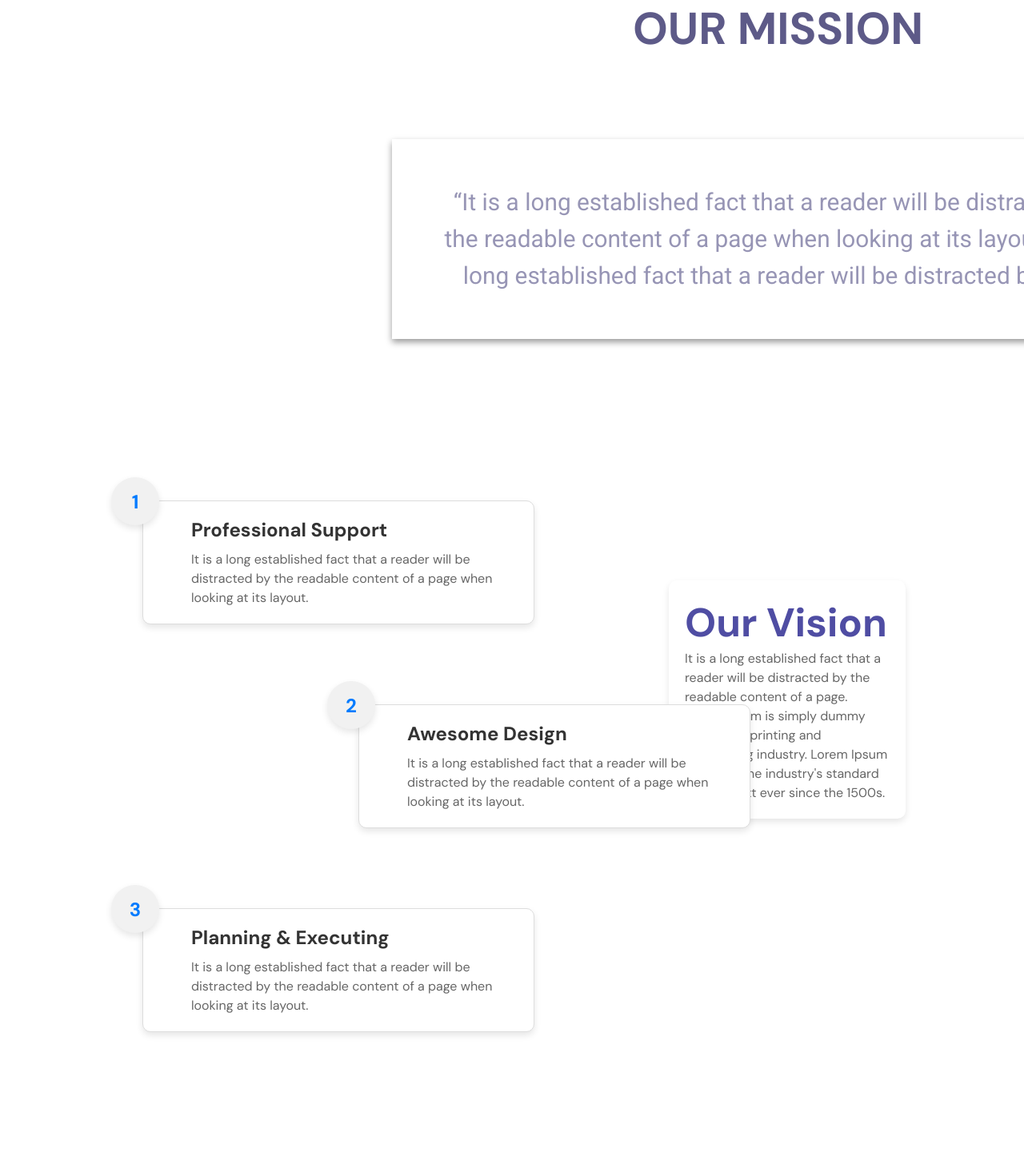
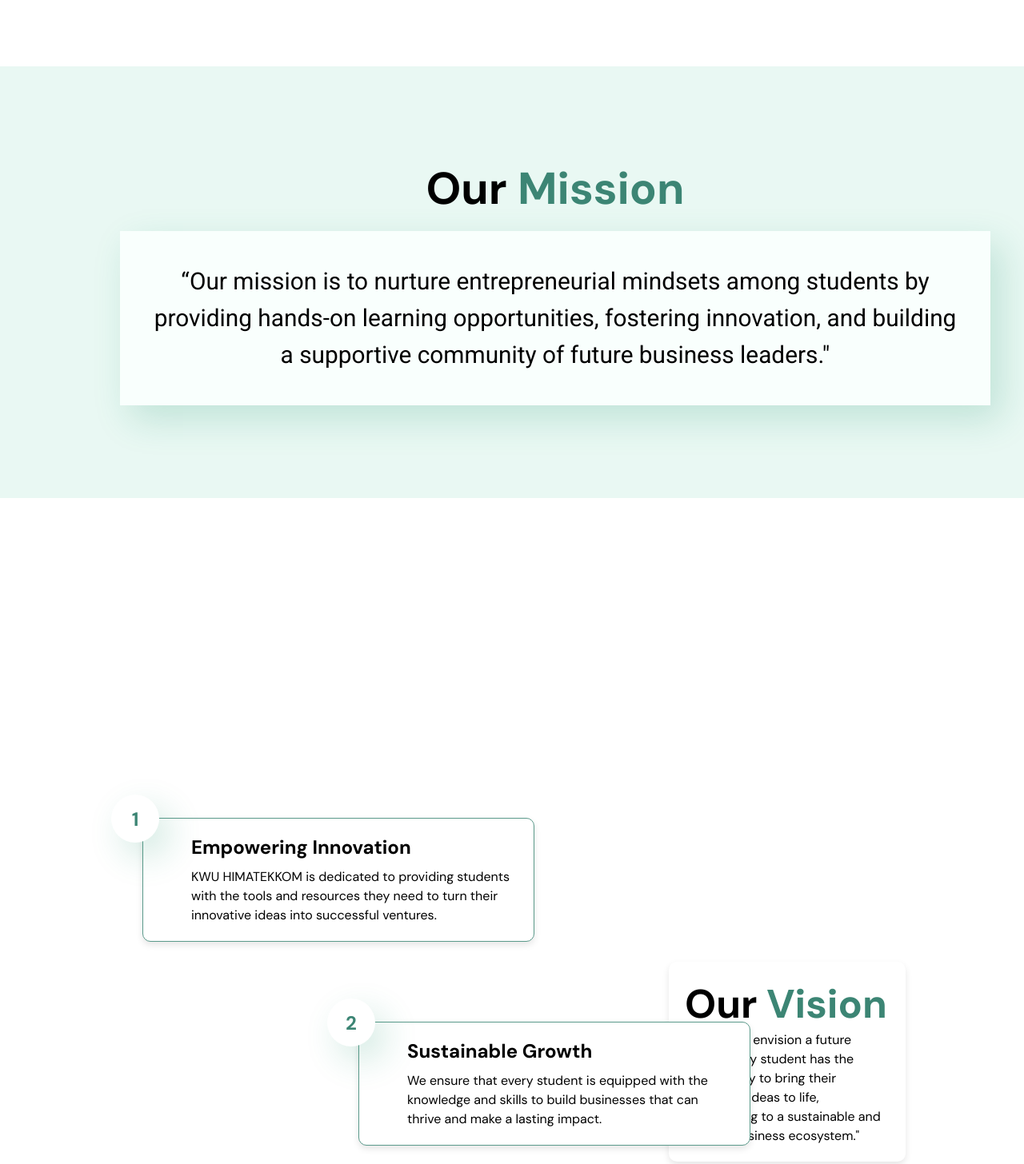
Before and after one commit to Pqlmao/Himatekkom-Web-divisi-Kewirausahaan-aboutpage, a plain HTML site: page index.html in a window 1280 px wide. Shown: the part 1259-2715 px from the top of the page at 80% size. Drawn offline with Linux system fonts and the light colour scheme.

Commit message:
second commit

```diff
--- a/index.html
+++ b/index.html
@@ -14,8 +14,8 @@
     <div class="header">
       <div class="headerbox">
         <div class="logo">
-          <img class="logopic" src="/asset/Group 5.1.png" />
-          <img class="logotext" src="/asset/LOGO.png" />
+          <img class="logopic" src="/asset/LOGOHIMATEKKOMm.png" />
+          <img class="logotext" src="/asset/HIMATEKKOM ITS.png" />
         </div>
         <div class="nav">
           <a href="index.html" class="active">Home</a>
@@ -28,29 +28,31 @@
       </div>
     </div>
     <div class="T1">
-      <h1>Himatekkom</h1>
+      <h1>
+        <span class="kwu-hima">KWU Hima</span><span class="tekkom">tekkom</span>
+      </h1>
       <p>
-        Lorem ipsum dolor sit amet consectetur adipiscing eli mattis sit
-        phasellus mollis sit aliquam sit nullam neque ultrices
+        Fostering innovation and business skills through hands-on programs and
+        events.
       </p>
     </div>
     <div class="images">
       <div class="image">
-        <img src="/asset/Image icon.png" alt="Image 1" />
+        <img src="/asset/Image Placeholder (1).png" alt="Image 1" />
       </div>
       <div class="image">
-        <img src="/asset/Image icon.png" alt="Image 2" />
+        <img src="/asset/Image Placeholder.png" alt="Image 2" />
       </div>
       <div class="image">
-        <img src="/asset/Image icon.png" alt="Image 3" />
+        <img src="/asset/Image Placeholder (2).png" alt="Image 3" />
       </div>
     </div>
     <div class="T2">
-      <h2>OUR MISSION</h2>
+      <h2><span class="our">Our</span><span class="mission"> Mission</span></h2>
       <p>
-        “It is a long established fact that a reader will be distracted by the
-        readable content of a page when looking at its layout. It is a long
-        established fact that a reader will be distracted by the.”
+        “Our mission is to nurture entrepreneurial mindsets among students by
+        providing hands-on learning opportunities, fostering innovation, and
+        building a supportive community of future business leaders."
       </p>
     </div>
 
@@ -59,54 +61,55 @@
         <div class="poin">
           <div class="circle">1</div>
           <div class="content">
-            <h3>Professional Support</h3>
+            <h3>Empowering Innovation</h3>
             <p>
-              It is a long established fact that a reader will be distracted by
-              the readable content of a page when looking at its layout.
+              KWU HIMATEKKOM is dedicated to providing students with the tools
+              and resources they need to turn their innovative ideas into
+              successful ventures.
             </p>
           </div>
         </div>
 
         <div class="poin2">
-          <div class="circle">2</div>
+          <div class="circle2">2</div>
           <div class="content">
-            <h3>Awesome Design</h3>
+            <h3>Sustainable Growth</h3>
             <p>
-              It is a long established fact that a reader will be distracted by
-              the readable content of a page when looking at its layout.
+              We ensure that every student is equipped with the knowledge and
+              skills to build businesses that can thrive and make a lasting
+              impact.
             </p>
           </div>
         </div>
 
         <div class="poin">
-          <div class="circle">3</div>
+          <div class="circle3">3</div>
           <div class="content">
-            <h3>Planning & Executing</h3>
+            <h3>Collaboration & Mentorship</h3>
             <p>
-              It is a long established fact that a reader will be distracted by
-              the readable content of a page when looking at its layout.
+              We connect students with mentors, industry professionals, and
+              fellow entrepreneurs to create a supportive network that helps
+              them grow and succeed in their entrepreneurial journeys.
             </p>
           </div>
         </div>
       </div>
       <div class="vision">
-        <h2>Our Vision</h2>
+        <h2>
+          <span class="our2">Our</span><span class="visiontxt"> Vision</span>
+        </h2>
         <p>
-          It is a long established fact that a reader will be distracted by the
-          readable content of a page.
-        </p>
-        <p>
-          Lorem Ipsum is simply dummy text of the printing and typesetting
-          industry. Lorem Ipsum has been the industry's standard dummy text ever
-          since the 1500s.
+          Vision: "We envision a future where every student has the opportunity
+          to bring their innovative ideas to life, contributing to a sustainable
+          and thriving business ecosystem."
         </p>
       </div>
     </div>
     <div class="footer">
       <div class="logo-section">
         <div class="logo-info">
-          <div class="logo">LOGO</div>
-          <div class="logo-description">lorem ipsum dolor sit amet sit</div>
+          <img class="logopic" src="/asset/LOGOHIMATEKKOMm.png" />
+          <img class="logotext" src="/asset/HIMATEKKOM ITS.png" />
         </div>
         <div class="social-icons">
           <div class="icon">
--- a/styles.css
+++ b/styles.css
@@ -68,7 +68,7 @@ body {
   align-items: center;
   gap: 8px;
   border-radius: 30px;
-  background: var(--Neutral-Colors-Headings-Black, #5d5a88);
+  background: var(--Neutral-Colors-Headings-Black, #3c8574);
   color: #ffffff;
   font-family: "DM Sans";
 }
@@ -81,6 +81,16 @@ body {
   gap: 10px;
 }
 
+.logopic {
+  width: 36px;
+  height: auto;
+}
+
+.logotext {
+  width: 193px;
+  height: auto;
+}
+
 .T1 {
   width: 574px;
   height: 147px;
@@ -89,7 +99,6 @@ body {
 }
 
 .T1 h1 {
-  color: var(--Neutral-Colors-Headings-Black, #5d5a88);
   font-feature-settings: "liga" off, "clig" off;
   font-family: "DM Sans";
   font-size: 56px;
@@ -98,8 +107,16 @@ body {
   line-height: 66px;
 }
 
+.kwu-hima {
+  color: black;
+}
+
+.tekkom {
+  color: #3c8574;
+}
+
 .T1 p {
-  color: var(--Neutral-Colors-Headings-Black, #9795b5);
+  color: var(--Neutral-Colors-Headings-Black, black);
   font-feature-settings: "liga" off, "clig" off;
   font-family: "DM Sans";
   font-size: 18px;
@@ -123,42 +140,47 @@ body {
   box-shadow: 0 4px 8px rgba(0, 0, 0, 0.1);
   display: flex;
   position: absolute;
+  overflow: hidden; /* Ensures image fits within rounded corners */
 }
 
 .image:nth-child(1) {
   top: -200px;
-  right: 100px;
-  z-index: 1;
+  right: -80px;
+  z-index: 2;
 }
 
 .image:nth-child(2) {
   top: -380px;
-  right: -250px;
-  z-index: 2;
+  right: -380px;
+  z-index: 1;
 }
 
 .image:nth-child(3) {
   top: 100px;
-  right: -400px;
+  right: -500px;
   z-index: 3;
 }
 
 .image img {
-  width: 60px;
-  height: 60px;
-  object-fit: contain;
-  border-radius: 50%;
+  width: 100%; /* Make the image take the full width of the container */
+  height: 100%; /* Make the image take the full height of the container */
+  object-fit: cover; /* Ensures the image covers the container while keeping its aspect ratio */
+  border-radius: 0; /* Removes the circular border */
 }
 
 .T2 {
-  width: 965px;
-  height: 223px;
-  margin-top: 300px;
-  margin-left: 490px;
+  width: 85%; /* Make the width span the entire viewport */
+  height: 180px; /* Reduced height */
+  margin-top: 380px; /* Adjust as needed */
+  margin-left: -30px;
+  background-color: #e9f8f3;
+  padding: 180px; /* Adjusted padding */
+  border-radius: 15px;
+  position: relative; /* Positioning may help if you want to layer elements */
 }
 
 .T2 h2 {
-  color: var(--Neutral-Colors-Headings-Black, #5d5a88);
+  margin-top: -60px; /* Adjusted to fit better within the smaller background */
   font-feature-settings: "liga" off, "clig" off;
   font-family: "DM Sans";
   font-size: 56px;
@@ -168,18 +190,26 @@ body {
 }
 
 .T2 p {
-  margin-top: 105px;
-  color: var(--Neutral-Colors-Headings-Black, #9795b5);
+  margin-top: 20px; /* Adjusted to fit better within the smaller background */
+  color: var(--Neutral-Colors-Headings-Black, black);
   font-feature-settings: "liga" off, "clig" off;
   font-family: "Roboto";
   font-size: 29.82px;
   font-weight: 400;
   line-height: 46px;
   text-align: center;
-  background-color: #ffffff;
-  padding: 56px;
+  background-color: rgb(249, 255, 253);
+  padding: 40px;
   display: inline-block;
-  box-shadow: 0 4px 8px rgba(0, 0, 0, 0.4);
+  box-shadow: 12.98px 17.31px 43.27px 0px #1a906b33;
+}
+
+.our {
+  color: black;
+}
+
+.mission {
+  color: #3c8574;
 }
 
 .group46 {
@@ -198,7 +228,7 @@ body {
   align-items: center;
   position: relative;
   padding: 20px;
-  border: 1px solid #ddd;
+  border: 1px solid #5b9a8b;
   border-radius: 10px;
   background-color: #fff;
   box-shadow: 0 4px 8px rgba(0, 0, 0, 0.1);
@@ -212,7 +242,7 @@ body {
   align-items: center;
   position: relative;
   padding: 20px;
-  border: 1px solid #ddd;
+  border: 1px solid #5b9a8b;
   border-radius: 10px;
   background-color: #fff;
   box-shadow: 0 4px 8px rgba(0, 0, 0, 0.1);
@@ -227,15 +257,49 @@ body {
   left: -40px;
   width: 60px;
   height: 60px;
-  background-color: #f1f1f1;
+  background-color: #fff;
   border-radius: 50%;
   display: flex;
   justify-content: center;
   align-items: center;
   font-size: 24px;
   font-weight: bold;
-  color: #007bff;
-  box-shadow: 0 4px 8px rgba(0, 0, 0, 0.1);
+  color: #3c8574;
+  box-shadow: 12.98px 17.31px 43.27px 0px rgba(26, 144, 107, 0.2);
+}
+
+.circle2 {
+  position: absolute;
+  top: -30px;
+  left: -40px;
+  width: 60px;
+  height: 60px;
+  background-color: #fff;
+  border-radius: 50%;
+  display: flex;
+  justify-content: center;
+  align-items: center;
+  font-size: 24px;
+  font-weight: bold;
+  color: #3c8574;
+  box-shadow: 12.98px 17.31px 43.27px 0px rgba(26, 144, 107, 0.2);
+}
+
+.circle3 {
+  position: absolute;
+  top: -30px;
+  left: -40px;
+  width: 60px;
+  height: 60px;
+  background-color: #fff;
+  border-radius: 50%;
+  display: flex;
+  justify-content: center;
+  align-items: center;
+  font-size: 24px;
+  font-weight: bold;
+  color: #3c8574;
+  box-shadow: 12.98px 17.31px 43.27px 0px rgba(26, 144, 107, 0.2);
 }
 
 .content {
@@ -246,13 +310,13 @@ body {
   margin: 0;
   font-size: 1.5em;
   font-weight: bold;
-  color: #333;
+  color: black;
 }
 
 .content p {
   margin-top: 10px;
   font-size: 1em;
-  color: #666;
+  color: black;
   line-height: 1.5;
 }
 
@@ -264,23 +328,29 @@ body {
   padding: 20px;
   border-radius: 10px;
   box-shadow: 0 4px 8px rgba(0, 0, 0, 0.1);
-  margin-top: 100px;
+  margin-top: 180px;
   margin-left: -100px;
 }
 
 .vision h2 {
   font-size: 50px;
-  color: #4f4da3;
 }
 
 .vision p {
-  color: #666;
+  color: black;
   line-height: 1.5;
+}
+
+.our2 {
+  color: black;
+}
+.visiontxt {
+  color: #3c8574;
 }
 
 .footer {
   width: 1440px;
-  height: 400px;
+  height: 300px;
   position: relative;
   background: white;
   border-top: 1px #b6b0b0 solid;
@@ -301,7 +371,7 @@ body {
 
 /* Logo and description */
 .logo-info {
-  flex-direction: column;
+  flex-direction: row;
   justify-content: flex-start;
   align-items: flex-start;
   gap: 24px;
@@ -396,7 +466,7 @@ body {
 
 .copyright {
   left: 97px;
-  top: 325px;
+  top: 200px;
   position: absolute;
   color: rgba(30, 30, 30, 0.5);
   font-size: 18px;
```
Also changed, not shown: asset/HIMATEKKOM ITS.png (added), asset/Image Placeholder (1).png (added), asset/Image Placeholder (2).png (added), asset/Image Placeholder.png (added), asset/LOGOHIMATEKKOMm.png (added).
